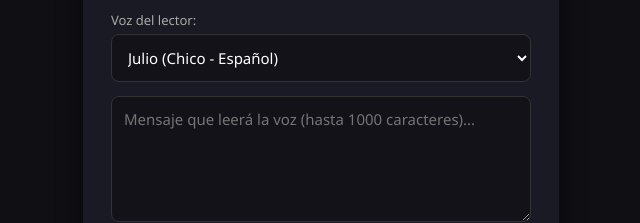
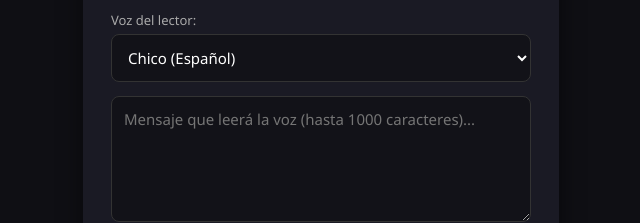
Before and after one commit to DavichiGuchi/donaciones-stream, a plain HTML site: page index.html in a window 1280 px wide. Shown: the part 321-544 px from the top of the page, 319-959 px from the left. Drawn offline with Linux system fonts and the light colour scheme.

Commit message:
Update index.html

```diff
--- a/index.html
+++ b/index.html
@@ -66,15 +66,18 @@
 
     <label for="voz">Voz del lector:</label>
     <select id="voz">
-      <option value="es_male_m3">Julio (Chico - Español)</option>
+      <option value="es_002">Chico (Español)</option>
       <option value="es_female_f6">Alejandra (Chica - Español)</option>
       <option value="es_female_fp1">Mariana (Chica 2 - Español)</option>
       <option value="es_mx_002">Álex (Chico - Latino)</option>
-      <option value="en_male_narration">Narrador Épico (Inglés)</option>
+      <option value="es_mx_female_supermom">Super Mamá (Chica - Latino)</option>
+      <option value="en_male_narration">Narrador Épico (Acento inglés)</option>
       <option value="en_uk_001">Brian Británico (Troleo)</option>
       <option value="en_us_ghostface">Ghostface (Scream)</option>
       <option value="en_us_stitch">Stitch</option>
       <option value="en_us_c3po">C-3PO</option>
+      <option value="en_male_pirate">Pirata</option>
+      <option value="en_female_grandma">Abuela</option>
     </select>
 
     <textarea id="mensaje" rows="5" placeholder="Mensaje que leerá la voz (hasta 1000 caracteres)..." maxlength="1000"></textarea>
```
